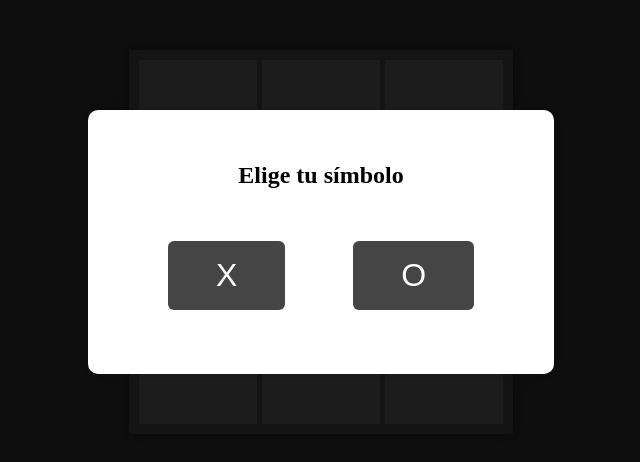
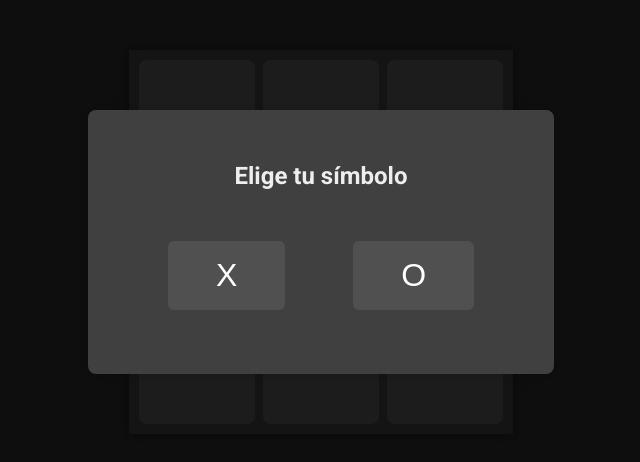
Before and after one commit to foxinuni/tic-tac-toe, a plain HTML site: page index.html in a window 1280 px wide. Shown: the part 158-620 px from the top of the page, without its empty margins (319-959 px from the left). Drawn offline with Linux system fonts and the light colour scheme; a web font is replaced by a local one.

Commit message:
minor visual changes + changed heuristic function to better fit the game

```diff
--- a/board.js
+++ b/board.js
@@ -12,10 +12,12 @@ let boardInstance = null;
 
 function renderBoard() {
     const cells = document.querySelectorAll('.cell');
+
     cells.forEach((cell, idx) => {
         const value = boardInstance.cells[idx];
-        cell.textContent = value === CELL_TYPE.X ? 'X' : value === CELL_TYPE.O ? 'O' : '';
+        cell.textContent = value === CELL_TYPE.X ? '✖️' : value === CELL_TYPE.O ? '⭕️' : '';
         cell.classList.remove('disabled');
+
         if (value !== CELL_TYPE.EMPTY) {
             cell.classList.add('disabled');
         }
@@ -25,6 +27,7 @@ function renderBoard() {
 function showWinnerModal(winner) {
     const modal = document.getElementById('winner-modal');
     const text = document.getElementById('winner-text');
+
     if (winner === CELL_TYPE.EMPTY) {
         text.textContent = '¡Empate!';
     } else if (winner === userSymbol) {
@@ -32,6 +35,7 @@ function showWinnerModal(winner) {
     } else {
         text.textContent = '¡Gana el bot!';
     }
+
     modal.style.display = 'flex';
 }
 
@@ -42,17 +46,21 @@ function hideWinnerModal() {
 function resetGame() {
     boardInstance = new Board();
     currentPlayer = userSymbol;
+
     renderBoard();
 }
 
 function botMove() {
     const moves = boardInstance.getPossibleMovements();
     if (moves.length === 0) return;
+
     let bestScore = -Infinity;
     let bestMove = moves[0];
+
     for (const move of moves) {
         let clone = boardInstance.clone();
         clone.setCell(move, botSymbol);
+
         // El bot es botSymbol, el usuario es userSymbol
         let score = minmax(clone, 4, botSymbol, userSymbol, -Infinity, Infinity); // Profundidad 4 para buen rendimiento
         if (score > bestScore) {
@@ -60,26 +68,32 @@ function botMove() {
             bestMove = move;
         }
     }
+
     boardInstance.setCell(bestMove, botSymbol);
     renderBoard();
+
     const winner = boardInstance.getWinner();
     if (winner !== CELL_TYPE.EMPTY || boardInstance.getPossibleMovements().length === 0) {
         setTimeout(() => showWinnerModal(winner), 200);
         return;
     }
+
     currentPlayer = userSymbol;
 }
 
 function handleCellClick(e) {
     const idx = Array.from(document.querySelectorAll('.cell')).indexOf(e.target);
     if (boardInstance.cells[idx] !== CELL_TYPE.EMPTY || currentPlayer !== userSymbol) return;
+
     boardInstance.setCell(idx, userSymbol);
     renderBoard();
+
     const winner = boardInstance.getWinner();
     if (winner !== CELL_TYPE.EMPTY || boardInstance.getPossibleMovements().length === 0) {
         setTimeout(() => showWinnerModal(winner), 200);
         return;
     }
+
     currentPlayer = botSymbol;
     setTimeout(botMove, 400);
 }
@@ -97,6 +111,7 @@ function setupSymbolSelection() {
         document.getElementById('symbol-modal').style.display = 'none';
         startGame();
     };
+
     document.getElementById('choose-o').onclick = () => {
         userSymbol = CELL_TYPE.O;
         botSymbol = CELL_TYPE.X;
@@ -109,6 +124,7 @@ function setupSymbolSelection() {
 function startGame() {
     boardInstance = new Board();
     currentPlayer = userSymbol;
+
     renderBoard();
     if (userSymbol === CELL_TYPE.O) {
         // Bot inicia si el usuario es O
@@ -120,6 +136,7 @@ function startGame() {
 window.addEventListener('DOMContentLoaded', () => {
     setupBoardEvents();
     setupSymbolSelection();
+
     document.getElementById('restart-btn').onclick = () => {
         hideWinnerModal();
         startGame();
@@ -228,5 +245,10 @@ function evaluateLine(line, player) {
         }
     }
 
-    return player_score * player_score - opponent_score * opponent_score;
+    const is_row_dead = player_score > 0 && opponent_score > 0;
+    if (is_row_dead) {
+        return 0;
+    }
+
+    return Math.pow(10, player_score) - Math.pow(10, opponent_score) * 5;
 }
--- a/index.html
+++ b/index.html
@@ -1,8 +1,9 @@
+<!DOCTYPE html>
 <html lang="en">
 <head>
     <meta charset="UTF-8">
     <meta name="viewport" content="width=device-width, initial-scale=1.0">
-    <title>Tricky</title>
+    <title>Tic Tac Toe</title>
     <link rel="preconnect" href="https://fonts.googleapis.com">
     <link rel="preconnect" href="https://fonts.gstatic.com" crossorigin>
     <link href="https://fonts.googleapis.com/css2?family=Playfair+Display:ital,wght@0,400..900;1,400..900&family=Poppins:ital,wght@0,100;0,200;0,300;0,400;0,500;0,600;0,700;0,800;0,900;1,100;1,200;1,300;1,400;1,500;1,600;1,700;1,800;1,900&family=Roboto:ital,wght@0,100..900;1,100..900&display=swap" rel="stylesheet">
@@ -24,7 +25,7 @@
     </div>
 
     <!-- Modal para elegir símbolo -->
-    <div id="symbol-modal" style="display:flex;">
+    <div id="symbol-modal" class="modal" style="display:flex;">
         <div>
             <h2>Elige tu símbolo</h2>
             <button id="choose-x">X</button>
@@ -33,8 +34,8 @@
     </div>
 
     <!-- Modal de ganador -->
-    <div id="winner-modal">
-        <div style="background:#fff;padding:2em 3em;border-radius:10px;text-align:center;">
+    <div id="winner-modal" class="modal">
+        <div>
             <h2 id="winner-text"></h2>
             <button id="restart-btn" style="margin-top:1em;font-size:1.2em;">Jugar de nuevo</button>
         </div>
--- a/styles.css
+++ b/styles.css
@@ -25,7 +25,7 @@ body {
 .board {
     display: grid;
     grid-template-columns: repeat(3, 1fr);
-    gap: 5px;
+    gap: 8px;
     padding: 10px;
 
     background-color: #454545;
@@ -47,7 +47,7 @@ body {
     align-items: center;
     justify-content: center;
     font-size: 5em;
-    color: white;
+    color: #EEE;
     font-family: 'Roboto', Arial, sans-serif;
     letter-spacing: 2px;
     cursor: pointer;
@@ -56,6 +56,16 @@ body {
     box-sizing: border-box;
     min-width: 0;
     min-height: 0;
+
+    border-radius: 8px;
+
+    transition: background 0.2s, transform 0.2s;
+    will-change: transform;
+}
+
+.cell:not(.disabled):hover {
+    background-color: #707070;
+    transform: scale(1.01);
 }
 
 .cell.disabled {
@@ -64,7 +74,7 @@ body {
 }
 
 /* Modales */
-#symbol-modal, #winner-modal {
+.modal {
     display: none;
     position: fixed;
     top: 0;
@@ -75,32 +85,38 @@ body {
     align-items: center;
     justify-content: center;
     z-index: 1000;
+
+    font-family: 'Roboto', Arial, sans-serif;
+    color: #EEE;
+
+    transition: opacity 0.3s ease;
 }
 
 #symbol-modal[style*="display: flex"], #winner-modal[style*="display: flex"] {
     display: flex !important;
 }
 
-#symbol-modal > div, #winner-modal > div {
-    background: #fff;
+.modal > div {
+    background: #404040;
     padding: 2em 3em;
-    border-radius: 10px;
+    border-radius: 8px;
     text-align: center;
     min-width: 250px;
     box-shadow: 0 0 20px rgba(0,0,0,0.2);
 }
 
-#symbol-modal button, #winner-modal button {
+.modal button {
     font-size: 2em;
     margin: 1em;
     padding: 0.5em 1.5em;
     border: none;
     border-radius: 6px;
-    background: #454545;
+    background: #505050;
     color: #fff;
     cursor: pointer;
     transition: background 0.2s;
 }
-#symbol-modal button:hover, #winner-modal button:hover {
+
+.modal button:hover {
     background: #222;
 }
```
